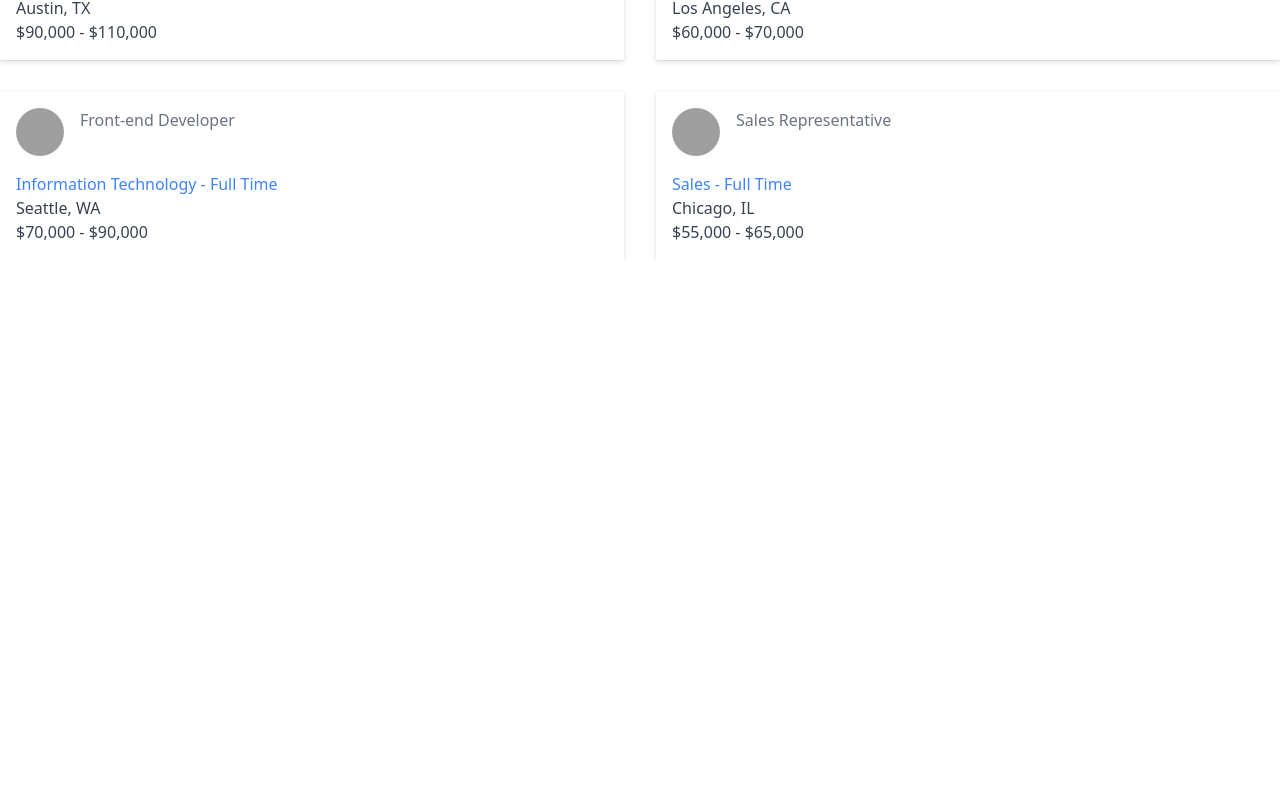
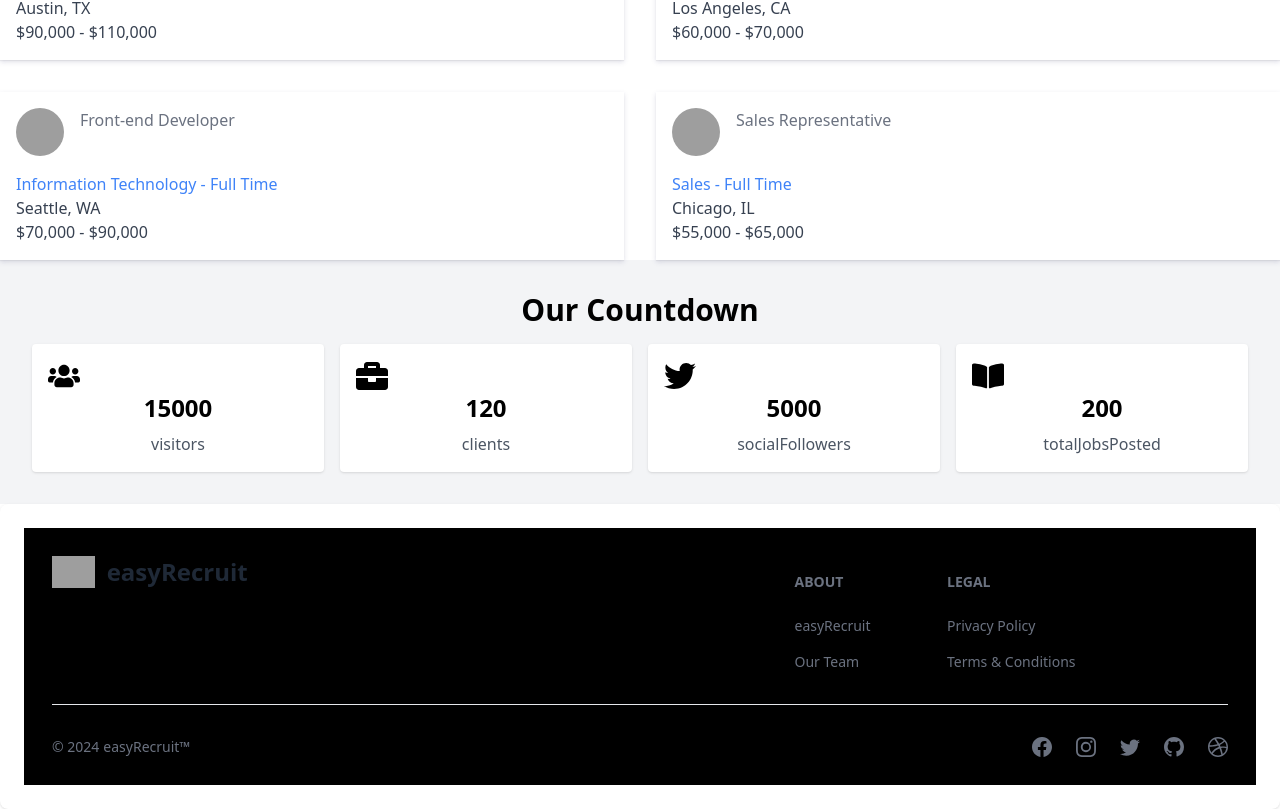
Before and after one commit to alpha9011/easyRecruit-client, a React (Vite) app: page / in a window 1280 px wide. Shown: the part 943-1752 px from the top of the page. Before the commit the page ends 1203 px from the top, so only its background shows below. Built offline with nearby package versions, Linux system fonts and the light colour scheme; grey boxes are pictures that could not be loaded.

Commit message:
added countdown and footer by fahad

```diff
--- a/package.json
+++ b/package.json
@@ -17,6 +17,7 @@
     "react-dom": "^18.2.0",
     "react-icons": "^5.0.1",
     "react-router-dom": "^6.21.2",
+    "react-spring": "^9.7.3",
     "sort-by": "^1.2.0"
   },
   "devDependencies": {
--- /dev/null
+++ b/public/count.json
@@ -0,0 +1,6 @@
+{
+    "visitors": 15000,
+    "clients": 120,
+    "socialFollowers": 5000,
+    "totalJobsPosted": 200
+  }
--- /dev/null
+++ b/src/Page/Home/Countdown/Countdown.jsx
@@ -0,0 +1,54 @@
+import { useEffect, useState } from "react";
+import { useSpring, animated } from "react-spring";
+import { FaUsers, FaBriefcase, FaTwitter, FaBookOpen } from "react-icons/fa";
+
+const Countdown = () => {
+  const [countDown, setCountDown] = useState({
+    visitors: 0,
+    clients: 0,
+    socialFollowers: 0,
+    totalJobsPosted: 0,
+  });
+
+  useEffect(() => {
+    fetch("count.json")
+      .then((response) => response.json())
+      .then((data) => setCountDown(data))
+      .catch((error) => console.error("Error fetching countDown:", error));
+  }, []);
+
+  const iconMapping = {
+    visitors: <FaUsers size={32} />,
+    clients: <FaBriefcase size={32} />,
+    socialFollowers: <FaTwitter size={32} />,
+    totalJobsPosted: <FaBookOpen size={32} />,
+  };
+
+  const animateNumber = (value) =>
+    useSpring({
+      number: value,
+      from: { number: 0 },
+      config: { duration: 1500 },
+    });
+
+  return (
+    <div className="bg-gray-100 p-8">
+      <div className="container mx-auto text-center">
+        <h2 className="text-3xl font-bold mb-4">Our Countdown</h2>
+        <div className="grid grid-cols-1 md:grid-cols-4 gap-4">
+          {Object.entries(countDown).map(([key, value]) => (
+            <animated.div key={key} className="p-4 bg-white rounded shadow">
+              {iconMapping[key]}
+              <animated.p className="text-2xl font-bold mb-2">
+                {animateNumber(value).number.interpolate((val) => Math.floor(val))}
+              </animated.p>
+              <p className="text-gray-600">{key}</p>
+            </animated.div>
+          ))}
+        </div>
+      </div>
+    </div>
+  );
+};
+
+export default Countdown;
--- a/src/Page/Home/Home.jsx
+++ b/src/Page/Home/Home.jsx
@@ -1,6 +1,8 @@
+import Footers from "../../shared/Footer/Footers";
 import Navbars from "../../shared/Navbars/Navbars";
 import SocialIcon from "../../shared/SocialIcon/SocialIcon";
 import Banner from "./Banner/Banner";
+import Countdown from "./Countdown/Countdown";
 import LatestJobs from "./LatestJob/LatestJobs";
 import Reviews from "./Reviews/Reviews";
 
@@ -13,6 +15,8 @@ const Home = () => {
             <SocialIcon></SocialIcon>
             <Reviews></Reviews>
             <LatestJobs></LatestJobs>
+            <Countdown></Countdown>
+            <Footers></Footers>
         </div>
     );
 };
--- /dev/null
+++ b/src/shared/Footer/Footers.jsx
@@ -0,0 +1,52 @@
+import { Footer } from 'flowbite-react';
+
+import { BsDribbble, BsFacebook, BsGithub, BsInstagram, BsTwitter } from 'react-icons/bs';
+
+const Footers = () => {
+    return (
+        <Footer container>
+      <div className="w-full mx-auto p-7 bg-black text-white">
+        <div className="grid w-full justify-between sm:flex sm:justify-between md:flex md:grid-cols-1">
+          <div>
+            <Footer.Brand
+              href="http://localhost:5173/"
+              src="https://i.ibb.co/qRW8DM6/hiring-8852986.png"
+              alt="Logo"
+              name="easyRecruit"
+            />
+          </div>
+          <div className="grid grid-cols-2 gap-8 sm:mt-4 sm:grid-cols-3 sm:gap-6">
+            <div>
+              <Footer.Title title="about" />
+              <Footer.LinkGroup col>
+                <Footer.Link href="#">easyRecruit</Footer.Link>
+                <Footer.Link href="#">Our Team</Footer.Link>
+              </Footer.LinkGroup>
+            </div>
+
+            <div>
+              <Footer.Title title="Legal" />
+              <Footer.LinkGroup col>
+                <Footer.Link href="#">Privacy Policy</Footer.Link>
+                <Footer.Link href="#">Terms &amp; Conditions</Footer.Link>
+              </Footer.LinkGroup>
+            </div>
+          </div>
+        </div>
+        <Footer.Divider />
+        <div className="w-full sm:flex sm:items-center sm:justify-between">
+          <Footer.Copyright href="#" by="easyRecruit™" year={2024} />
+          <div className="mt-4 flex space-x-6 sm:mt-0 sm:justify-center">
+            <Footer.Icon href="#" icon={BsFacebook} />
+            <Footer.Icon href="#" icon={BsInstagram} />
+            <Footer.Icon href="#" icon={BsTwitter} />
+            <Footer.Icon href="#" icon={BsGithub} />
+            <Footer.Icon href="#" icon={BsDribbble} />
+          </div>
+        </div>
+      </div>
+    </Footer>
+    );
+};
+
+export default Footers;
--- /dev/null
+++ b/src/shared/Footer/PrivacyPolicy.jsx
@@ -0,0 +1,40 @@
+
+const PrivacyPolicy = () => {
+    return (
+        <div className="container mx-auto p-4">
+      <h1 className="text-3xl font-bold mb-4">Privacy Policy</h1>
+
+      <p className="mb-4">
+        This Privacy Policy describes how <strong>[easyRecruit]</strong> collects, uses, and discloses personal
+        information when you visit and use <strong>[easyRecruit™]</strong>.
+      </p>
+
+      <h2 className="text-2xl font-bold mb-2">Personal Information We Collect</h2>
+
+      <div className="mb-4">
+        <h3 className="text-xl font-bold mb-2">Information You Provide</h3>
+        <p>
+          When you sign up for an account, subscribe to our newsletter, or fill out a form, we may collect personal
+          information such as your name, email address, and other details you provide.
+        </p>
+      </div>
+
+      <div className="mb-4">
+        <h3 className="text-xl font-bold mb-2">Automatically Collected Information</h3>
+        <p>
+          We may automatically collect certain information when you visit our website, including your IP address,
+          browser type, device information, and usage patterns through cookies and similar technologies.
+        </p>
+      </div>
+
+
+      <p className="mt-4">
+        If you have any questions about this Privacy Policy, please contact us at <strong>[social link]</strong>.
+      </p>
+
+      <p className="mt-4">*This Privacy Policy was last updated on [2024].</p>
+    </div>
+    );
+};
+
+export default PrivacyPolicy;
--- /dev/null
+++ b/src/shared/Footer/TermsAndConditions.jsx
@@ -0,0 +1,45 @@
+
+
+const TermsAndConditions = () => {
+  return (
+    <div className="container mx-auto p-4">
+      <h1 className="text-3xl font-bold mb-4">Terms and Conditions</h1>
+
+      <p className="mb-4">
+        Welcome to <strong>[easyRecruit]</strong>! These terms and conditions outline the rules and regulations for
+        the use of <strong>[easyRecruit]</strong>.
+      </p>
+
+      <h2 className="text-2xl font-bold mb-2">License</h2>
+
+      <p className="mb-4">
+        Unless otherwise stated, [Your Company Name] and/or its licensors own the intellectual property rights for all
+        material on [Your Website]. All intellectual property rights are reserved. You may access this from [Your
+        Website] for your own personal use subjected to restrictions set in these terms and conditions.
+      </p>
+
+      <div className="mb-4">
+        <h3 className="text-xl font-bold mb-2">You must not:</h3>
+        <ul className="list-disc pl-6">
+          <li>Republish material from [easyRecruit]</li>
+          <li>Sell, rent, or sub-license material from [easyRecruit]</li>
+          <li>Reproduce, duplicate, or copy material from [easyRecruit]</li>
+          <li>Redistribute content from [easyRecruit]</li>
+        </ul>
+      </div>
+
+      <p className="mt-4">This Agreement shall begin on the date hereof.</p>
+
+      {/* Add more sections as needed */}
+
+      <p className="mt-4">
+        If you have any questions about these Terms and Conditions, please contact us at{" "}
+        <strong>[your contact email]</strong>.
+      </p>
+
+      <p className="mt-4">*These Terms and Conditions were last updated on [Date].</p>
+    </div>
+  );
+};
+
+export default TermsAndConditions;
```
Also changed, not shown: 1 other file (tests, documents, lock files or other folders).
